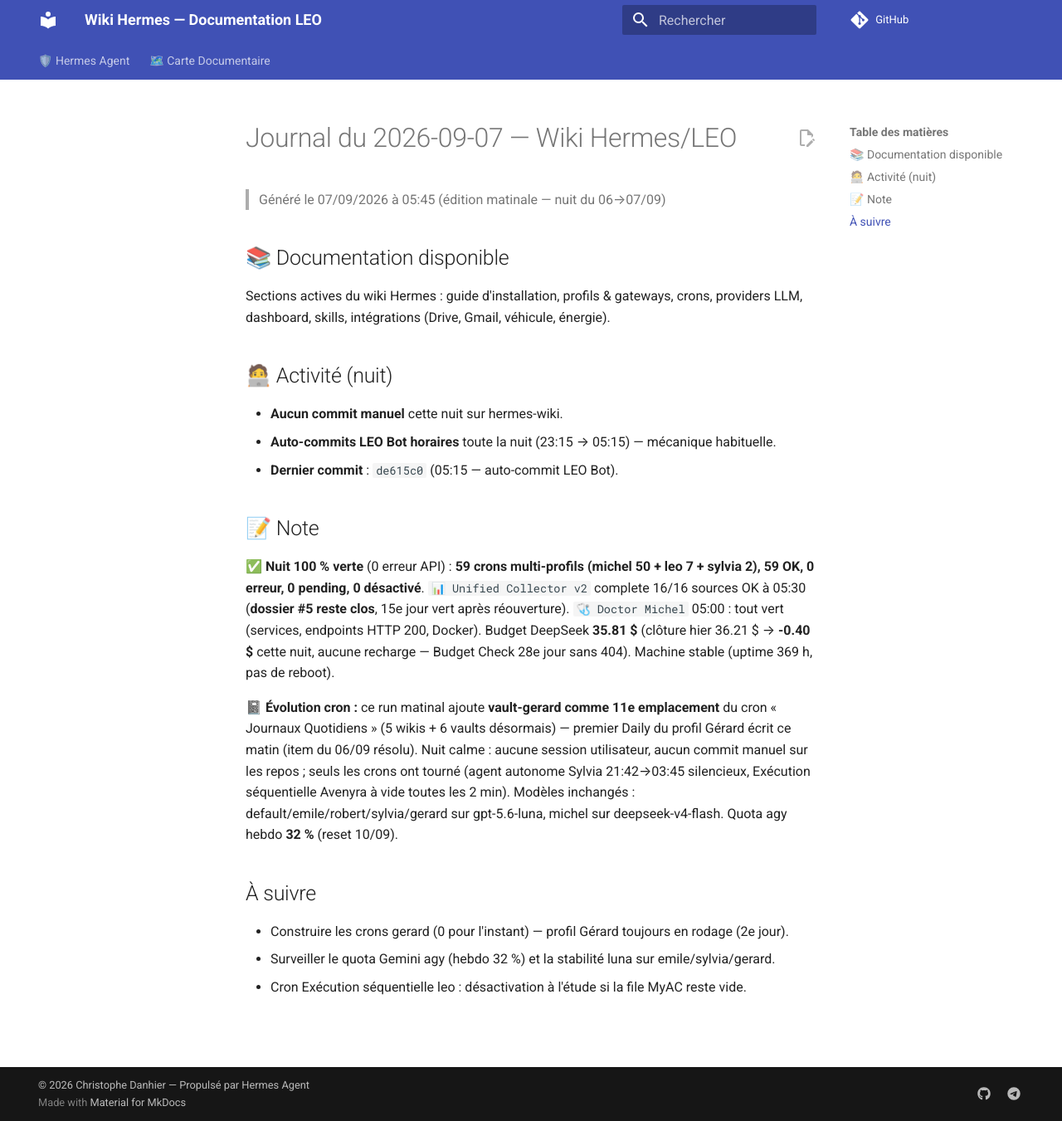
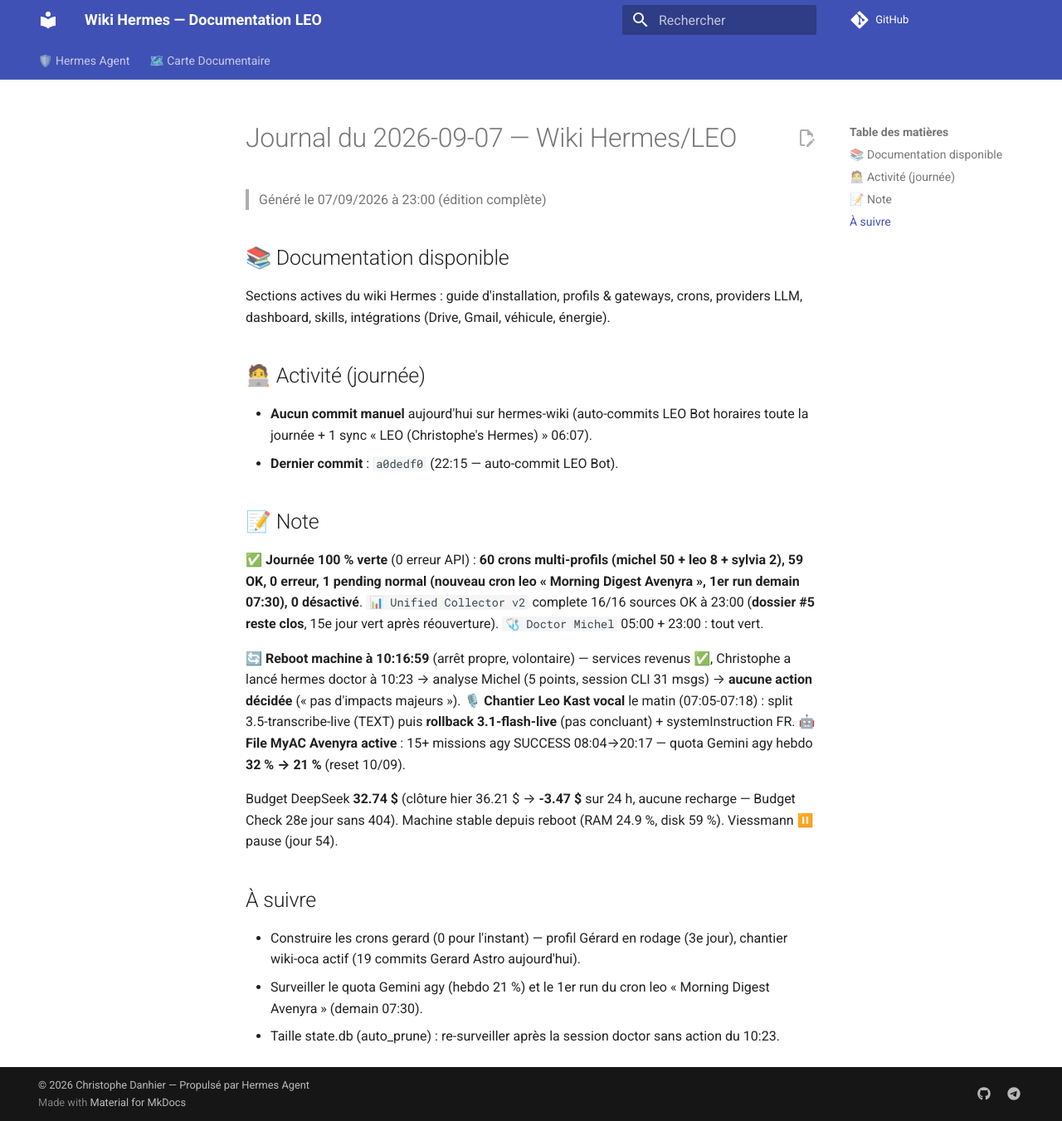
Before and after one commit to christophedanhier-hash/hermes-wiki, an MkDocs documentation site: the page built from docs/journal-2026-09-07.md, in a window 1280 px wide and 1351 px high. Shown: the whole window at 83% size. Built offline with MkDocs 1.6.1 and Material for MkDocs 9.7.7, drawn with Linux system fonts in a browser that asks for light colours; comment, search, counter and statistics services are not loaded.

Commit message:
sync: 2026-09-07 23:07 — synchronisation full

```diff
--- a/docs/journal-2026-09-07.md
+++ b/docs/journal-2026-09-07.md
@@ -1,25 +1,26 @@
 # Journal du 2026-09-07 — Wiki Hermes/LEO
 
-> Généré le 07/09/2026 à 05:45 (édition matinale — nuit du 06→07/09)
+> Généré le 07/09/2026 à 23:00 (édition complète)
 
 ## 📚 Documentation disponible
 
 Sections actives du wiki Hermes : guide d'installation, profils & gateways, crons, providers LLM, dashboard, skills, intégrations (Drive, Gmail, véhicule, énergie).
 
-## 🧑‍💻 Activité (nuit)
+## 🧑‍💻 Activité (journée)
 
-- **Aucun commit manuel** cette nuit sur hermes-wiki.
-- **Auto-commits LEO Bot horaires** toute la nuit (23:15 → 05:15) — mécanique habituelle.
-- **Dernier commit** : `de615c0` (05:15 — auto-commit LEO Bot).
+- **Aucun commit manuel** aujourd'hui sur hermes-wiki (auto-commits LEO Bot horaires toute la journée + 1 sync « LEO (Christophe's Hermes) » 06:07).
+- **Dernier commit** : `a0dedf0` (22:15 — auto-commit LEO Bot).
 
 ## 📝 Note
 
-✅ **Nuit 100 % verte** (0 erreur API) : **59 crons multi-profils (michel 50 + leo 7 + sylvia 2), 59 OK, 0 erreur, 0 pending, 0 désactivé**. `📊 Unified Collector v2` complete 16/16 sources OK à 05:30 (**dossier #5 reste clos**, 15e jour vert après réouverture). `🩺 Doctor Michel` 05:00 : tout vert (services, endpoints HTTP 200, Docker). Budget DeepSeek **35.81 $** (clôture hier 36.21 $ → **-0.40 $** cette nuit, aucune recharge — Budget Check 28e jour sans 404). Machine stable (uptime 369 h, pas de reboot).
+✅ **Journée 100 % verte** (0 erreur API) : **60 crons multi-profils (michel 50 + leo 8 + sylvia 2), 59 OK, 0 erreur, 1 pending normal (nouveau cron leo « Morning Digest Avenyra », 1er run demain 07:30), 0 désactivé**. `📊 Unified Collector v2` complete 16/16 sources OK à 23:00 (**dossier #5 reste clos**, 15e jour vert après réouverture). `🩺 Doctor Michel` 05:00 + 23:00 : tout vert.
 
-**📓 Évolution cron :** ce run matinal ajoute **vault-gerard comme 11e emplacement** du cron « Journaux Quotidiens » (5 wikis + 6 vaults désormais) — premier Daily du profil Gérard écrit ce matin (item du 06/09 résolu). Nuit calme : aucune session utilisateur, aucun commit manuel sur les repos ; seuls les crons ont tourné (agent autonome Sylvia 21:42→03:45 silencieux, Exécution séquentielle Avenyra à vide toutes les 2 min). Modèles inchangés : default/emile/robert/sylvia/gerard sur gpt-5.6-luna, michel sur deepseek-v4-flash. Quota agy hebdo **32 %** (reset 10/09).
+**🔄 Reboot machine à 10:16:59** (arrêt propre, volontaire) — services revenus ✅, Christophe a lancé hermes doctor à 10:23 → analyse Michel (5 points, session CLI 31 msgs) → **aucune action décidée** (« pas d'impacts majeurs »). **🎙️ Chantier Leo Kast vocal** le matin (07:05-07:18) : split 3.5-transcribe-live (TEXT) puis **rollback 3.1-flash-live** (pas concluant) + systemInstruction FR. **🤖 File MyAC Avenyra active** : 15+ missions agy SUCCESS 08:04→20:17 — quota Gemini agy hebdo **32 % → 21 %** (reset 10/09).
+
+Budget DeepSeek **32.74 $** (clôture hier 36.21 $ → **-3.47 $** sur 24 h, aucune recharge — Budget Check 28e jour sans 404). Machine stable depuis reboot (RAM 24.9 %, disk 59 %). Viessmann ⏸️ pause (jour 54).
 
 ## À suivre
 
-- Construire les crons gerard (0 pour l'instant) — profil Gérard toujours en rodage (2e jour).
-- Surveiller le quota Gemini agy (hebdo 32 %) et la stabilité luna sur emile/sylvia/gerard.
-- Cron Exécution séquentielle leo : désactivation à l'étude si la file MyAC reste vide.
+- Construire les crons gerard (0 pour l'instant) — profil Gérard en rodage (3e jour), chantier wiki-oca actif (19 commits Gerard Astro aujourd'hui).
+- Surveiller le quota Gemini agy (hebdo 21 %) et le 1er run du cron leo « Morning Digest Avenyra » (demain 07:30).
+- Taille state.db (auto_prune) : re-surveiller après la session doctor sans action du 10:23.
```
